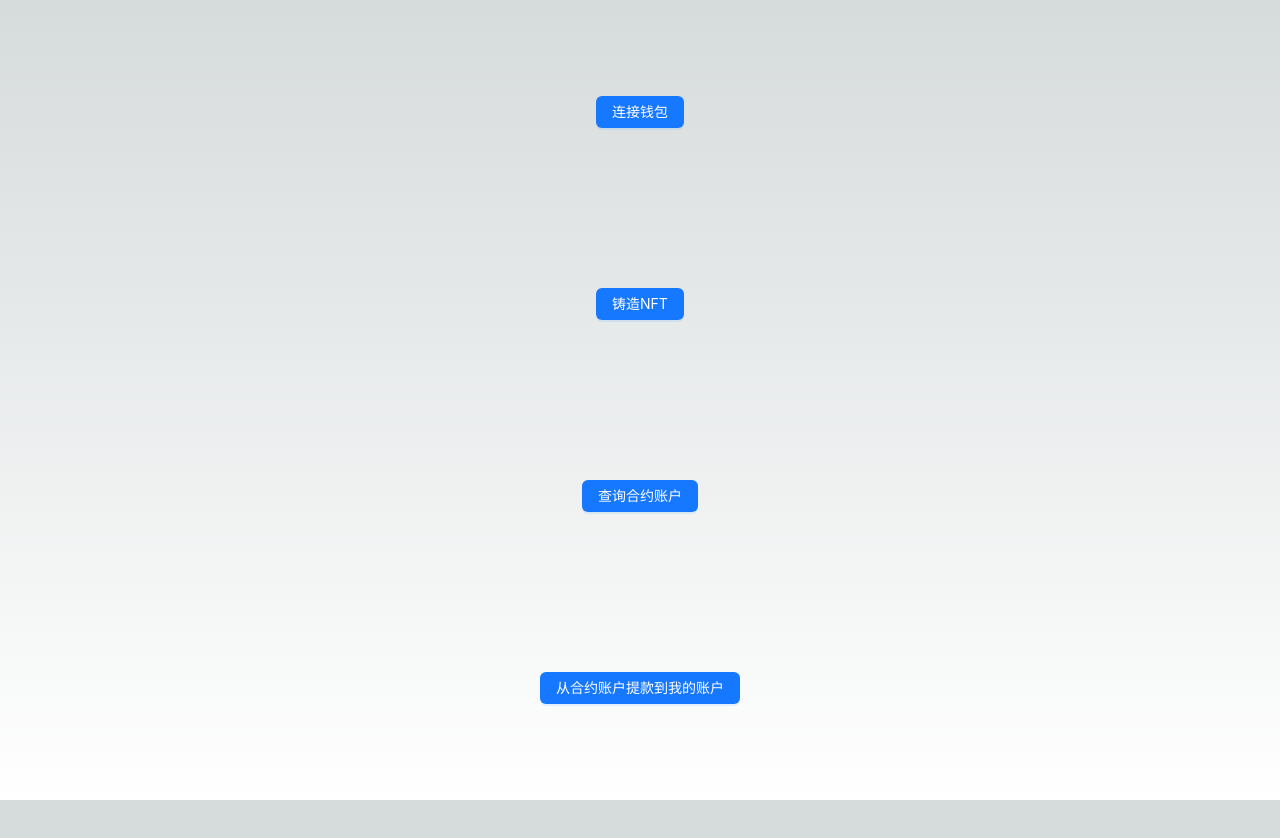
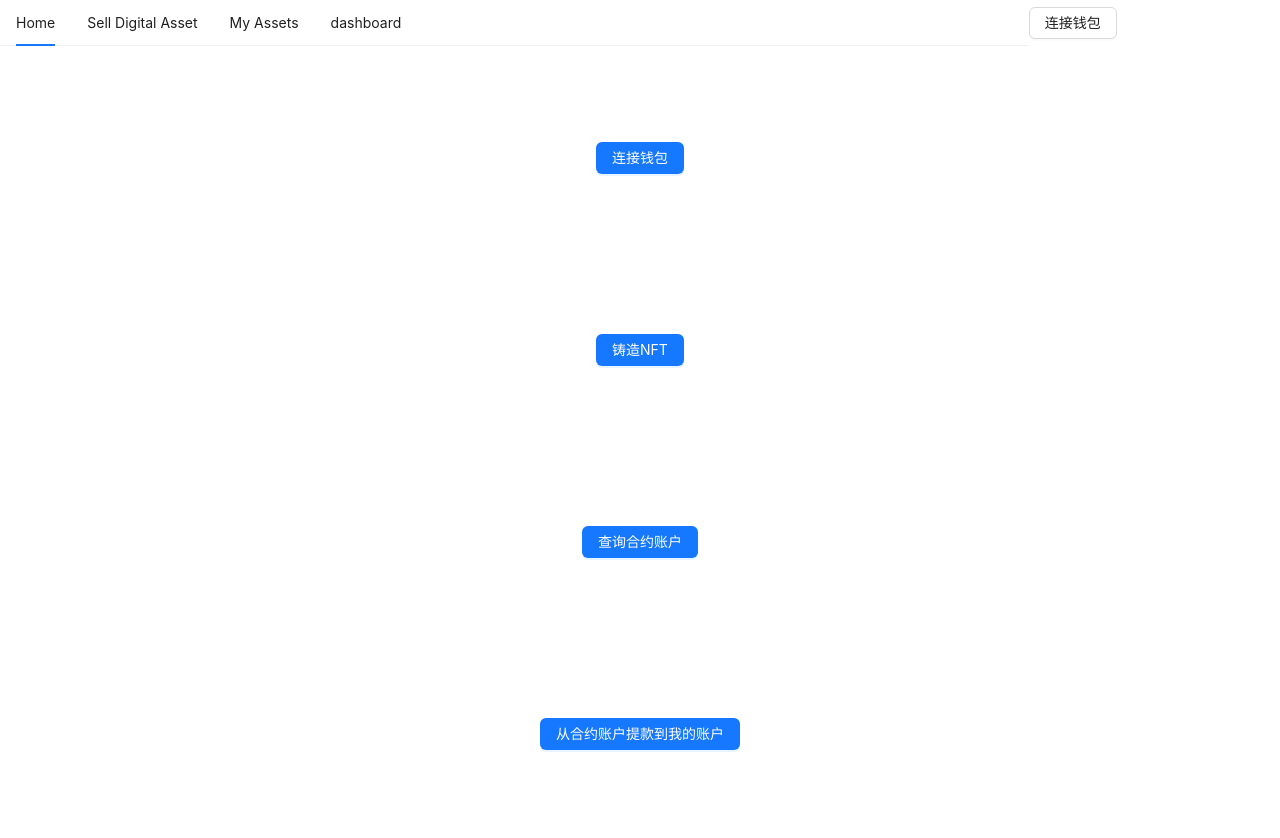
Before and after one commit to coderup2021/art-studio-study, a Next.js app: page / in a window 1280 px wide. Shown: the top 838 px of the page. Before the commit the page ends 800 px from the top, so only its background shows below. Built offline with nearby package versions, Linux system fonts and the light colour scheme.

Commit message:
添加ayout, 以及右上角连接钱包的功能
在连接钱包时判断是否有应用支持的chainId
如果没有，则调用metaMask的接口去新增

```diff
--- a/global.d.ts
+++ b/global.d.ts
@@ -1,3 +1,5 @@
+import { EthereumProvider } from "hardhat/types";
+
 declare interface Window {
-  ethereum: {};
+  ethereum: EthereumProvider;
 }
--- a/package.json
+++ b/package.json
@@ -51,6 +51,7 @@
     "hardhat-gas-reporter": "^1.0.8",
     "prettier": "^2.8.1",
     "prettier-plugin-solidity": "^1.1.1",
+    "sass": "^1.57.1",
     "solidity-coverage": "^0.8.1",
     "ts-node": "^10.9.1",
     "typechain": "^8.1.0",
--- a/pages/_app.tsx
+++ b/pages/_app.tsx
@@ -1,12 +1,18 @@
-import "../styles/globals.css";
+// import "../styles/globals.css";
+import "../styles/layout.scss";
 import type { AppProps } from "next/app";
 import React, { useState } from "react";
 // 由于 antd 组件的默认文案是英文，所以需要修改为中文
 import dayjs from "dayjs";
 import "dayjs/locale/zh-cn";
 import "antd/dist/reset.css";
+import Layout from "./layout";
 dayjs.locale("zh-cn");
 
 export default function App({ Component, pageProps }: AppProps) {
-  return <Component {...pageProps} />;
+  return (
+    <Layout>
+      <Component {...pageProps} />;
+    </Layout>
+  );
 }
--- /dev/null
+++ b/pages/headerRight.tsx
@@ -0,0 +1,24 @@
+import { Button, message } from "antd";
+import React from "react";
+import { connect } from "../web3Service/connectService";
+
+const HeaderRight = () => {
+  const connectWallet = async () => {
+    if (!window.ethereum) {
+      message.error("请先安装MetaMask钱包!");
+      return;
+    }
+    try {
+      const { address, success } = await connect();
+      if (success) message.success(`连接成功, 我的地址: ${address}`);
+    } catch (error) {
+      message.error(`连接失败, ${error}`);
+    }
+  };
+  return (
+    <div className="right">
+      <Button onClick={connectWallet}>连接钱包</Button>
+    </div>
+  );
+};
+export default HeaderRight;
--- /dev/null
+++ b/pages/layout.tsx
@@ -0,0 +1,52 @@
+import React, { PropsWithChildren, useState } from "react";
+import type { MenuProps } from "antd";
+import { Menu } from "antd";
+import HeaderRight from "./headerRight";
+import Link from "next/link";
+
+const items: MenuProps["items"] = [
+  {
+    label: <Link href={"/"}>Home</Link>,
+    key: "home",
+  },
+  {
+    label: <Link href={"/create-item"}>Sell Digital Asset</Link>,
+    key: "create-item",
+  },
+  {
+    label: <Link href={"/my-asseets"}>My Assets</Link>,
+    key: "my-assets",
+  },
+  {
+    label: <Link href="/dashboard">dashboard</Link>,
+    key: "dashboard",
+  },
+];
+
+const Layout: React.FC<PropsWithChildren<{}>> = ({ children }) => {
+  const [current, setCurrent] = useState("mail");
+
+  const onClick: MenuProps["onClick"] = (e) => {
+    console.log("click ", e);
+    setCurrent(e.key);
+  };
+
+  return (
+    <div className="layout">
+      <div className="header">
+        <div className="left">
+          <Menu
+            onClick={onClick}
+            selectedKeys={[current]}
+            mode="horizontal"
+            items={items}
+          />
+        </div>
+        <HeaderRight />
+      </div>
+      {children}
+    </div>
+  );
+};
+
+export default Layout;
--- /dev/null
+++ b/styles/layout.scss
@@ -0,0 +1,18 @@
+.layout {
+  background: #fff;
+
+  .header {
+    width: 96%;
+    display: flex;
+    flex-direction: row;
+    .left {
+      flex: 1;
+    }
+    .right {
+      width: 200px;
+      display: flex;
+      justify-content: space-between;
+      align-items: center;
+    }
+  }
+}
--- /dev/null
+++ b/web3Service/config.ts
@@ -0,0 +1,22 @@
+const chainId = 31337;
+export const NetworkConfiguration = {
+  chainId,
+  nftAddress: "0xe7f1725E7734CE288F8367e1Bb143E90bb3F0512",
+  marketAddress: "0x5FbDB2315678afecb367f032d93F642f64180aa3",
+  params: [
+    {
+      chainId: "0x" + chainId.toString(16),
+      rpcUrls: ["http://127.0.0.1:8545/"],
+      chainName: "localhost-testnet",
+      nativeCurrency: {
+        name: "MYETH",
+        symbol: "MYETH",
+        decimals: 18,
+      },
+      blockExplorerUrls: ["https://polygonscan.com/"],
+    },
+  ],
+};
+export const rpcUrl = () => {
+  return NetworkConfiguration.params[0].rpcUrls[0];
+};
--- /dev/null
+++ b/web3Service/connectService.ts
@@ -0,0 +1,53 @@
+import { ethers, Signer } from "ethers";
+import { NetworkConfiguration } from "./config";
+import { message } from "antd";
+import { Network } from "@ethersproject/providers";
+
+interface ConnectRes {
+  success: boolean;
+  network?: Network;
+  signer?: Signer;
+  address?: string;
+}
+const _connect = async () => {
+  const provider = new ethers.providers.Web3Provider(window.ethereum);
+  try {
+    await provider.send("eth_requestAccounts", []);
+    const signer = provider.getSigner();
+    const network = await provider.getNetwork();
+    const address = await signer.getAddress();
+    return { signer, network, address };
+  } catch (error) {
+    throw error;
+  }
+};
+
+const trying = async () => {
+  const { signer, network, address } = await _connect();
+  const isSupported = NetworkConfiguration.chainId === network.chainId;
+  if (isSupported) {
+    return { success: true, signer, address, network };
+  } else {
+    return { success: false };
+  }
+};
+
+type Connect = () => Promise<ConnectRes>;
+
+export const connect: Connect = async () => {
+  const { success, ...rest } = await trying();
+  if (success) {
+    return { success, ...rest };
+  }
+  await window.ethereum.request({
+    method: "wallet_addEthereumChain",
+    params: NetworkConfiguration.params,
+  });
+
+  const { success: success2, ...rest2 } = await trying();
+  if (success2) {
+    return { ...rest2, success: success2 };
+  } else {
+    return { success: false };
+  }
+};
```
Also changed, not shown: 1 other file (tests, documents, lock files or other folders).
